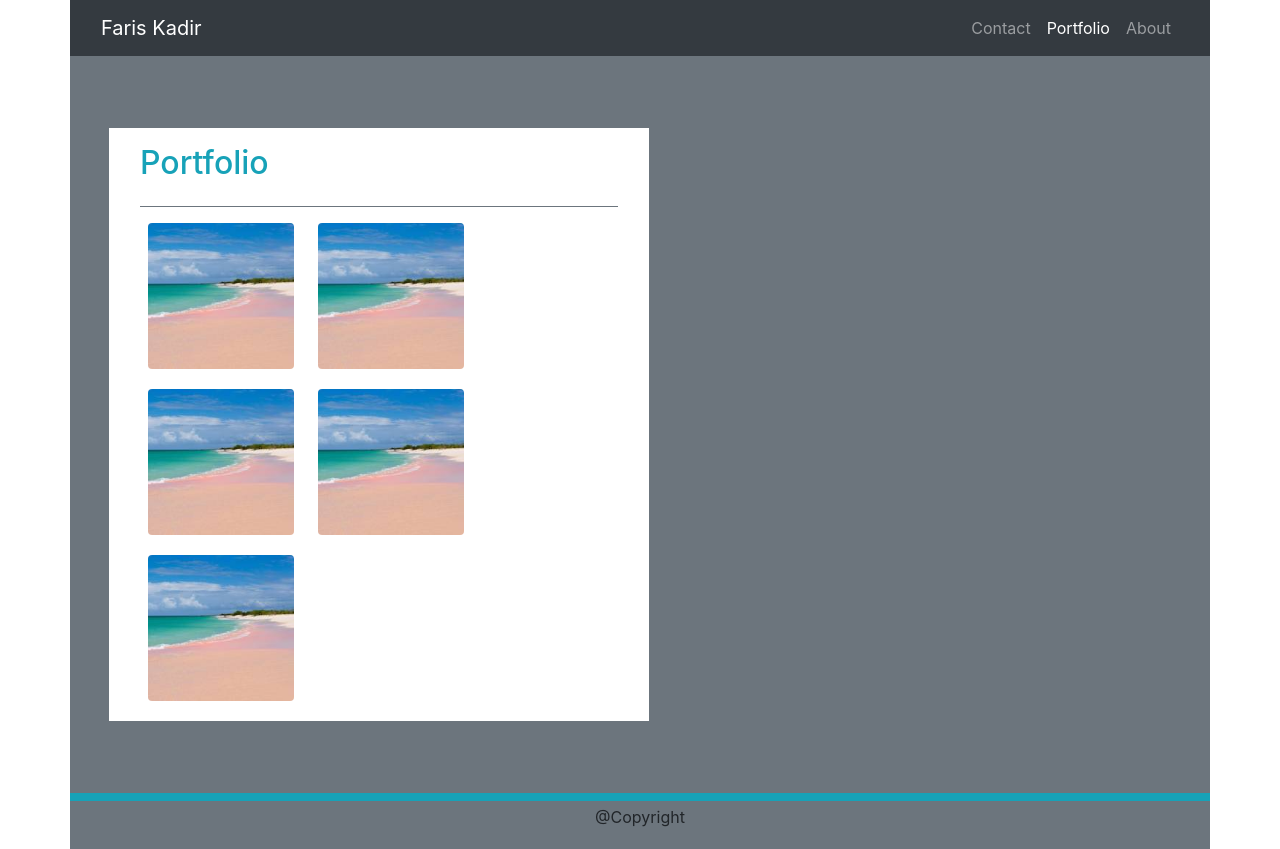
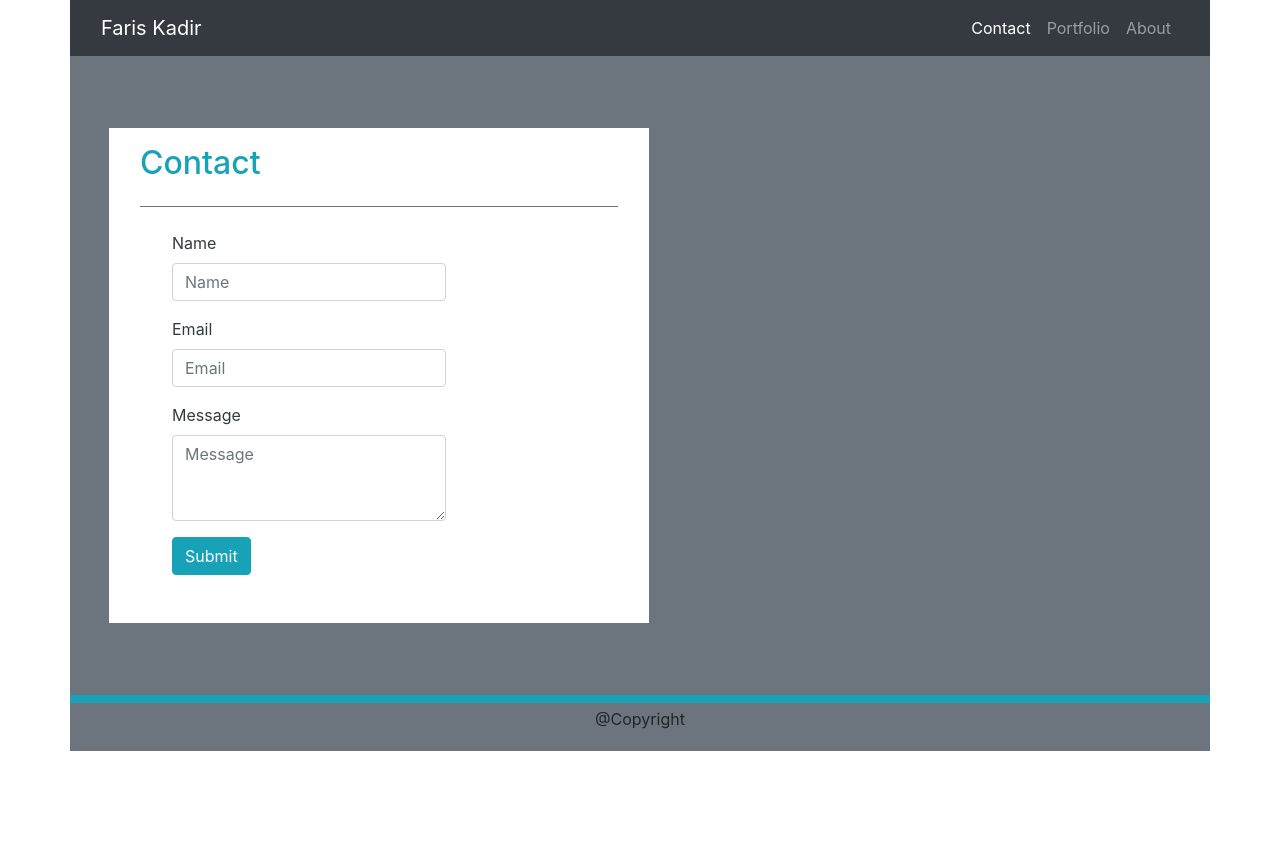
Before and after one commit to FarisKadir/02_CSS_and_Bootstramp_Homework_Responsive_Portfolio, a plain HTML site: page contact.html in a window 1280 px wide. After the commit the page ends 800 px from the top, so only its background shows below. Drawn offline with nearby package versions, Linux system fonts and the light colour scheme.

Commit message:
Worked on the contact.html file. Added a form for Name, Email, and Message. Changed the 'Submit' button color. Edited the margins and padding of the form to more closely align the reference images.

```diff
--- a/contact.html
+++ b/contact.html
@@ -27,8 +27,8 @@
                   </button>
                   <div class="collapse navbar-collapse justify-content-end" id="navbarNavAltMarkup">
                     <div class="navbar-nav">
-                      <a class="nav-link" aria-current="page" href="contact.html">Contact</a>
-                      <a class="nav-link active" aria-current="page" href="portfolio.html">Portfolio</a>
+                      <a class="nav-link active" aria-current="page" href="contact.html">Contact</a>
+                      <a class="nav-link" href="portfolio.html">Portfolio</a>
                       <a class="nav-link" href="index.html">About</a>
                     </div>
                   </div>
@@ -42,46 +42,32 @@
         <div class="row container-fluid col-6 m-4">
             <div class="col mt-5 mb-5 bg-white text-dark">
                 <div class ="row m-3 pb-3 border border-bottom-1 border-top-0 border-left-0 border-right-0 border-secondary">
-                    <h2 class= "text-success text-info">Portfolio</h2>
+                    <h2 class= "text-success text-info">Contact</h2>
                 </div>
-                <!-- Start of column 1-->
-                <div class="col-4 float-left">
-                    <div class="row pl-4 pb-1">
-                        <figure>
-                            <img class="rounded img-fluid float-left mr-3" alt="Picture of the Beach" src="/Assets/Images/beach.jpg" href="#">
-                        </figure>
-                    </div>
-                    <div class="row pl-4 pb-1">
-                        <figure>
-                            <img class="rounded img-fluid float-left mr-3" alt="Picture of the Beach" src="/Assets/Images/beach.jpg" href="#">
-                        </figure>
-                    </div>
-                    <div class="row pl-4 pb-1">
-                        <figure>
-                            <img class="rounded img-fluid float-left mr-3" alt="Picture of the Beach" src="/Assets/Images/beach.jpg " href="#">
-                        </figure>
-                    </div>
+                <div class="row m-4 pt-0 pl-4 pr-5 pb-4">
+                    <form >
+                        <!--Name Entry Start-->
+                        <div class="form-group">
+                            <label for="exampleInputEmail1">Name</label>
+                            <input type="email" class="form-control col-12" id="exampleInputEmail1" aria-describedby="emailHelp" placeholder="Name">
+                        </div>
+                        <!--Name Entry End-->
+                        <!--Email Entry Start-->
+                        <div class="form-group">
+                            <label for="exampleInputPassword1">Email</label>
+                            <input type="password" class="form-control" id="exampleInputPassword1" placeholder="Email">
+                        </div>
+                        <!--Email Entry End-->
+                        <!--Message Entry End-->
+                        <div class="form-group">
+                            <label for="exampleInputPassword1">Message</label>
+                            <textarea class="form-control" id="exampleFormControlTextarea1" rows="3" placeholder="Message"></textarea>
+                        </div>
+                        <!--Message Entry End-->
+
+                        <button type="submit" class="btn btn-info">Submit</button>
+                    </form>
                 </div>
-                <!-- End of column 1-->
-                <!-- Start of column 1-->
-                <div class="col-4 float-left">
-                    <div class="row pl-4 pb-1">
-                        <figure>
-                            <img class="rounded img-fluid float-left mr-3" alt="Picture of the Beach" src="/Assets/Images/beach.jpg" href="#">
-                        </figure>
-                    </div>
-                    <div class="row pl-4 pb-1">
-                        <figure>
-                            <img class="rounded img-fluid float-left mr-3" alt="Picture of the Beach" src="/Assets/Images/beach.jpg" href="#">
-                        </figure>
-                    </div>
-                    <div class="row pl-4 pb-1">
-                        <figure>
-
-                        </figure>
-                    </div>
-                </div>
-                <!-- End of column 1-->
             </div>
             <div>
                 <article>
```
